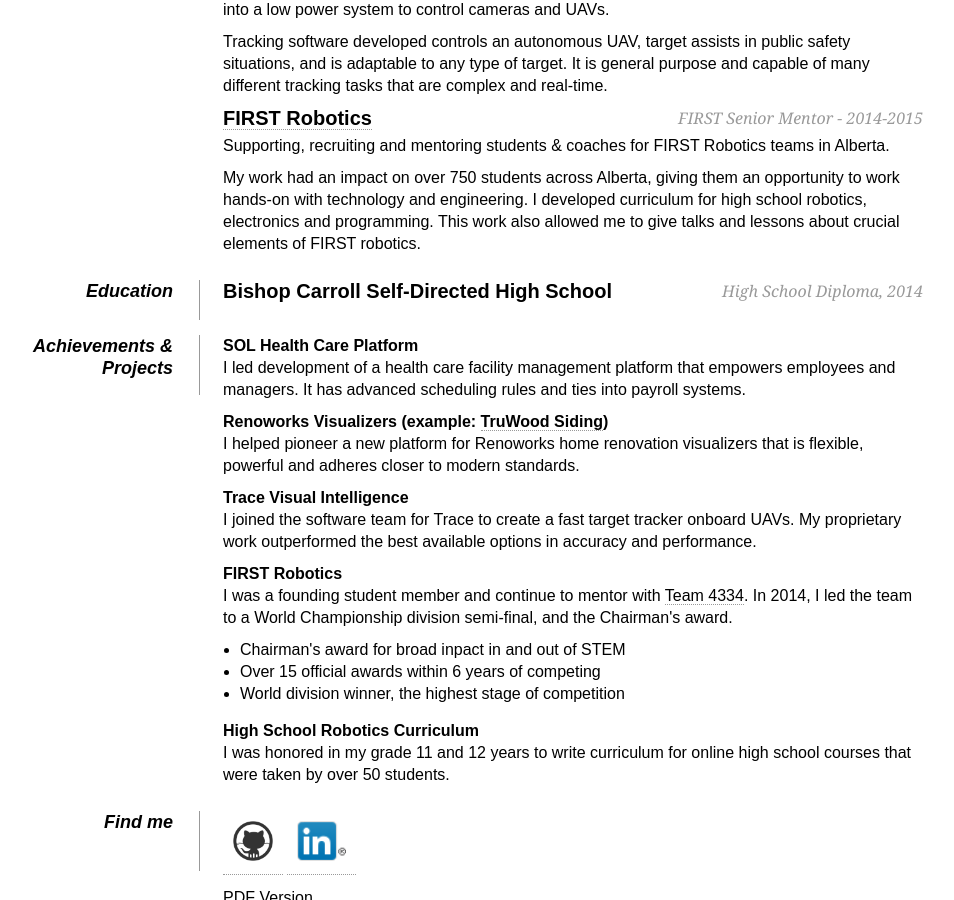
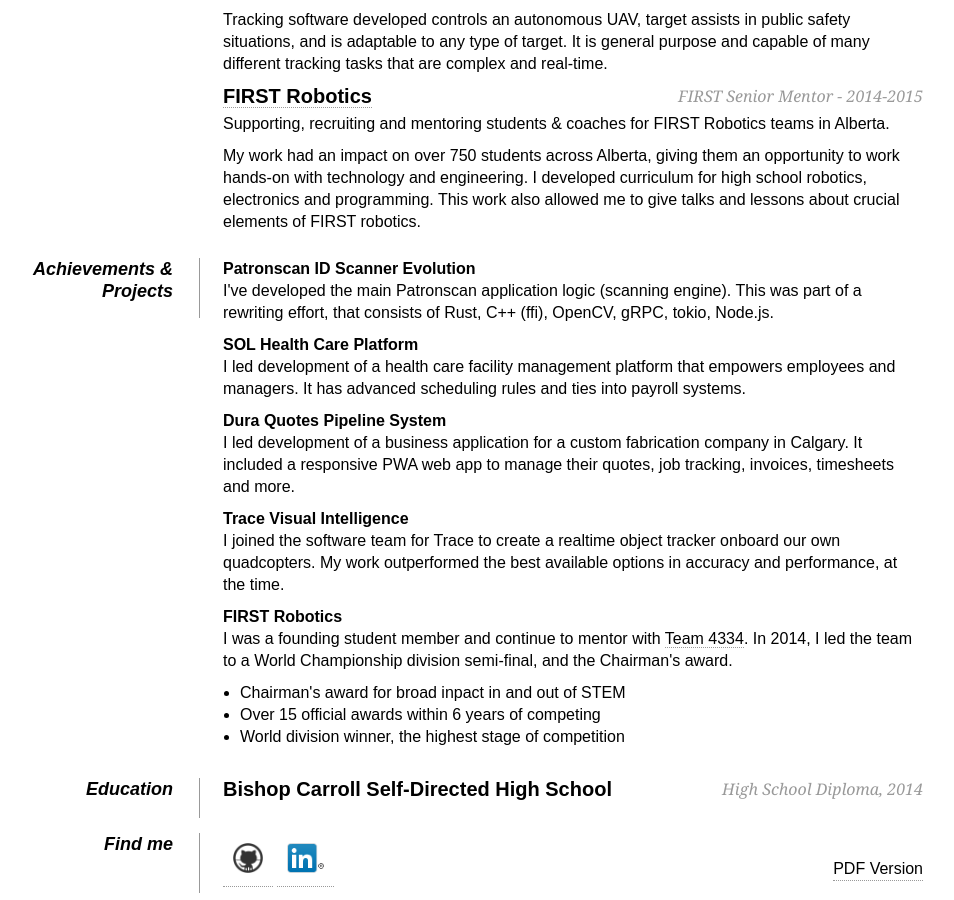
Before and after one commit to joelg236/joelg236.github.io, a Jekyll site: the page built from resume.html, in a window 1280 px wide and 900 px high, scrolled down 1070 px. Shown: the whole window, without its empty margins (167-1121 px from the left). Built offline with Jekyll 4.4.1, drawn with Linux system fonts in a browser that asks for light colours; some of the changed text lies outside the part shown.

Commit message:
resume updates

```diff
--- a/index.html
+++ b/index.html
@@ -26,7 +26,7 @@
 <div class="center">
     <h3>About Me</h3>
     <p>Driven, detail oriented, self taught and a candid software developer - with a specialization in making the complex simple. I work hard and fast without ever sacrificing quality.</p>
-    <p>Currently working for <a href="http://servalldev.com/">Servall</a>.</p>
+    <p>Currently working for <a href="http://lc.dev/">Launchcode</a>.</p>
 
     <b><a style="color:darkslategrey;" href="/resume">Resume</a></b> /
     <b><a style="color:darkslategrey;" href="https://github.com/joelgallant">Github</a></b> /
--- a/resume.html
+++ b/resume.html
@@ -79,12 +79,12 @@
                 <div style="float:right; width: 33%;">
                     <h4 style="text-decoration: underline;">Familiar</h4>
                     <ul class="no-bottom">
+                        <li>gRPC</li>
+                        <li>React Native</li>
                         <li>Python</li>
-                        <li>Vue</li>
-                        <li>Ember/Glimmer</li>
-                        <li>React Native</li>
-                        <li>MySQL/MariaDB</li>
-                        <li>numpy</li>
+                        <li>Vue.js</li>
+                        <li>SQL Server</li>
+                        <li>Swift</li>
                     </ul>
                 </div>
             </dd>
@@ -123,7 +126,7 @@
                 </p>
 
                 <p>
-                    I lead engineering for a couple teams and projects. Our clients vary quite a bit and every project is new and different.
+                    I lead engineering for a couple teams and projects. Our clients vary quite a bit and every project is new and different. The role includes a fair amount of mentorship as well.
                 </p>
 
                 <h2><a href="http://www.renoworks.com/">Renoworks</a> <span>Full Stack Software Developer (Jan 2017 - July 2018)</span></h2>
@@ -189,31 +192,30 @@
             </dd>
             <dd class="clear"></dd>
 
-            <dt style="height: 40px;">Education</dt>
-            <dd>
-                <h2>Bishop Carroll Self-Directed High School <span>High School Diploma, 2014</span> </h2>
-            </dd>
-            <dd class="clear"></dd>
-
             <dt>Achievements & Projects</dt>
             <dd>
+                <h4>Patronscan ID Scanner Evolution</h4>
+                <p>
+                    I've developed the main Patronscan application logic (scanning engine). This was part of
+                    a rewriting effort, that consists of Rust, C++ (ffi), OpenCV, gRPC, tokio, Node.js.
+                </p>
+
                 <h4>SOL Health Care Platform</h4>
                 <p>
                     I led development of a health care facility management platform that empowers
                     employees and managers. It has advanced scheduling rules and ties into payroll systems.
                 </p>
 
-                <h4>Renoworks Visualizers (example: <a href="http://truwood.renoworks.com/" target="_blank">TruWood Siding</a>)</h4>
+                <h4>Dura Quotes Pipeline System</h4>
                 <p>
-                    I helped pioneer a new platform for Renoworks home renovation visualizers that
-                    is flexible, powerful and adheres closer to modern standards.
+                    I led development of a business application for a custom fabrication company in Calgary.
+                    It included a responsive PWA web app to manage their quotes, job tracking, invoices, timesheets and more.
                 </p>
 
                 <h4>Trace Visual Intelligence</h4>
                 <p>
-                    I joined the software team for Trace to create a fast target
-                    tracker onboard UAVs. My proprietary work outperformed the
-                    best available options in accuracy and performance.
+                    I joined the software team for Trace to create a realtime object tracker onboard our own quadcopters.
+                    My work outperformed the best available options in accuracy and performance, at the time.
                 </p>
 
                 <h4>FIRST Robotics</h4>
@@ -229,25 +231,23 @@
                     <li>Over 15 official awards within 6 years of competing
                     <li>World division winner, the highest stage of competition
                 </ul>
+            </dd>
+            <dd class="clear"></dd>
 
-                <h4>High School Robotics Curriculum</h4>
-                <p>
-                    I was honored in my grade 11 and 12 years to write
-                    curriculum for online high school courses that were taken by
-                    over 50 students.
-                </p>
+            <dt style="height: 40px;">Education</dt>
+            <dd>
+                <h2>Bishop Carroll Self-Directed High School <span>High School Diploma, 2014</span> </h2>
             </dd>
             <dd class="clear"></dd>
 
             <dt>Find me</dt>
             <dd>
-                <p>
-                    <a href="https://github.com/joelgallant"><img height="40" src="/img/github.png"></a>
-                    <a href="https://www.linkedin.com/in/gallantjoel"><img height="40" src="/img/linkedin.png"></a>
-                </p>
-                <p><a href="/resume.pdf">PDF Version</a></p>
+              <p>
+                <a href="https://github.com/joelgallant"><img height="30" src="/img/github.png"></a>
+                <a href="https://www.linkedin.com/in/gallantjoel"><img height="30" src="/img/linkedin.png"></a>
+                <a href="/resume.pdf" style="float: right; padding-top: 25px">PDF Version</a>
+              </p>
             </dd>
-            <dd class="clear"></dd>
         </div>
     </div>
 </body>
```
Also changed, not shown: other parts of resume.html (+8 -5 lines), 1 other file.
